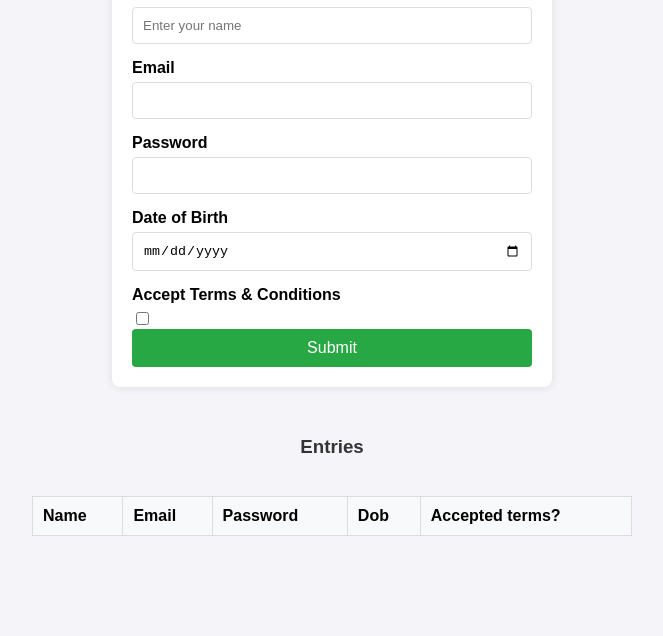
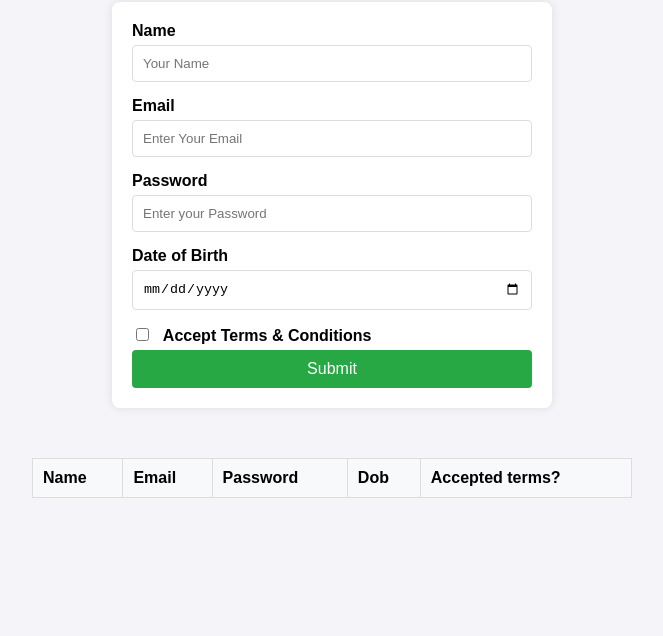
Before and after one commit to amaresh-biswal/Registration-Page, a plain HTML site: page index.html in a window 1280 px wide. Shown: the part 204-840 px from the top of the page, without its empty margins (308-971 px from the left). Drawn offline with Linux system fonts and the light colour scheme.

Commit message:
modification 2

```diff
--- a/index.html
+++ b/index.html
@@ -111,24 +111,31 @@
     <h2>Registration Form</h2>
     <form id="registration-form">
       <label for="name">Name</label>
-      <input type="text" id="name" placeholder="Enter your name" required />
+      <input type="text" id="name" placeholder="Your Name" required />
 
       <label for="email">Email</label>
-      <input type="email" id="email" required />
+      <input type="email" id="email" placeholder="Enter Your Email" required />
 
       <label for="password">Password</label>
-      <input type="password" id="password" required />
+      <input
+        type="password"
+        id="password"
+        placeholder="Enter your Password"
+        required
+      />
 
       <label for="dob">Date of Birth</label>
       <input type="date" id="dob" required />
 
-      <label for="terms">Accept Terms & Conditions</label>
-      <input type="checkbox" id="terms" required />
+      <label for="terms">
+        <input type="checkbox" id="terms" required />
+        Accept Terms & Conditions
+      </label>
 
       <button type="submit">Submit</button>
     </form>
 
-    <h3>Entries</h3>
+    <!-- <h3>Entries</h3> -->
     <table id="userTable">
       <thead>
         <tr>
```
